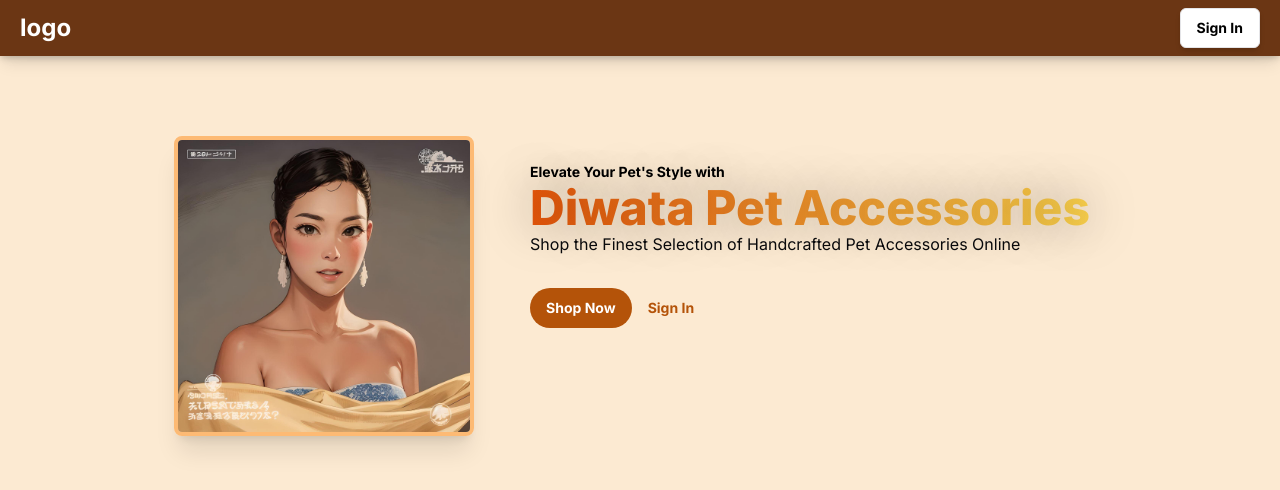
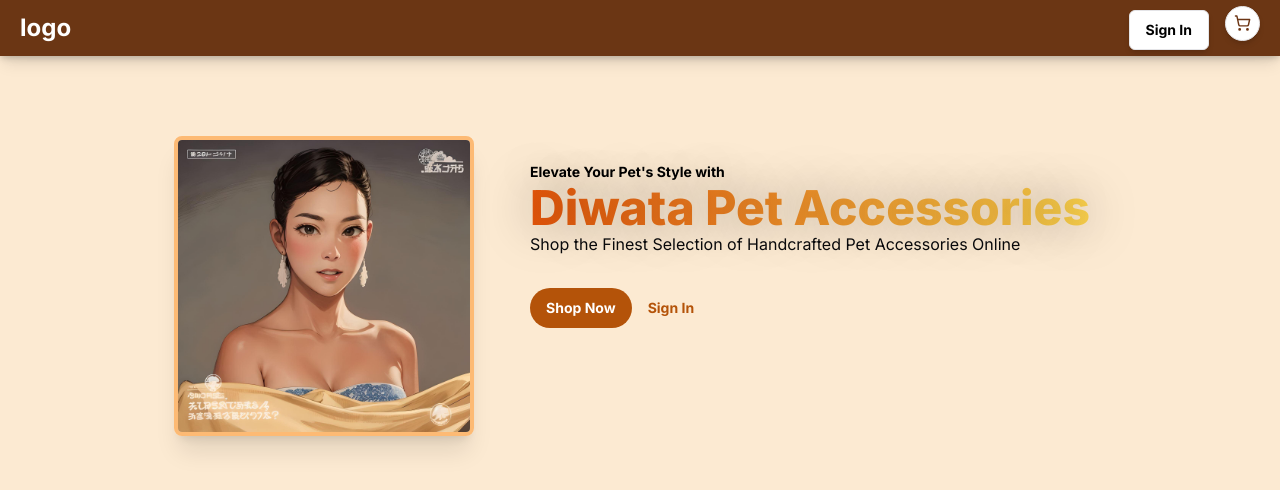
Before and after one commit to mmvergara/diwata-pet-overload, a Next.js app: page / in a window 1280 px wide. Shown: the top 490 px of the page. Built offline with nearby package versions, Linux system fonts and the light colour scheme; no server answers.

Commit message:
Add shopping cart icon to Navbar

```diff
--- a/components/Navbar.tsx
+++ b/components/Navbar.tsx
@@ -1,4 +1,5 @@
 "use client";
+import { ShoppingCart } from "lucide-react";
 import { Button } from "./ui/button";
 import { useSession } from "next-auth/react";
 import Link from "next/link";
@@ -8,7 +9,9 @@ const Navbar: React.FC = () => {
   return (
     <nav className="py-2 bg-[#6b3614] text-white flex justify-center items-center px-4 drop-shadow-md shadow-lg">
       <div className="w-full max-w-[1240px] h-[40px] flex justify-between items-center">
-        <Link href="/" className="text-2xl font-bold">logo</Link>
+        <Link href="/" className="text-2xl font-bold">
+          logo
+        </Link>
         {session.status !== "loading" && (
           <div className="font-semibold">
             {session.status === "unauthenticated" && (
@@ -21,6 +24,14 @@ const Navbar: React.FC = () => {
                 </Button>
               </Link>
             )}
+            <Link href="/u/cart">
+              <Button
+                variant="outline"
+                className="ml-4 text-black shadow-md font-bold rounded-full h-[35px] w-[35px] p-[8px]"
+              >
+                <ShoppingCart className="text-brownPri hover:text-brownSec" />
+              </Button>
+            </Link>
           </div>
         )}
       </div>
```
